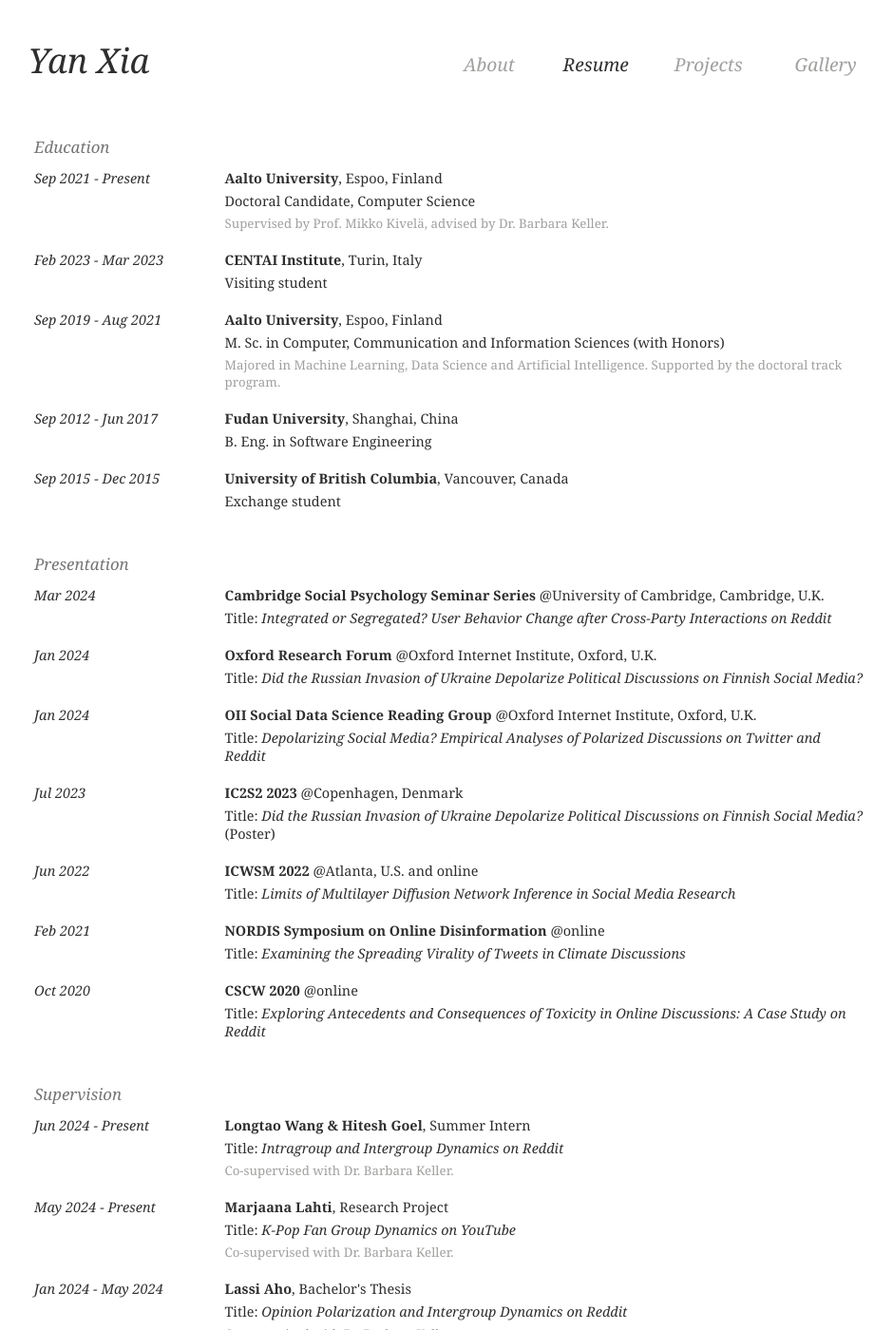
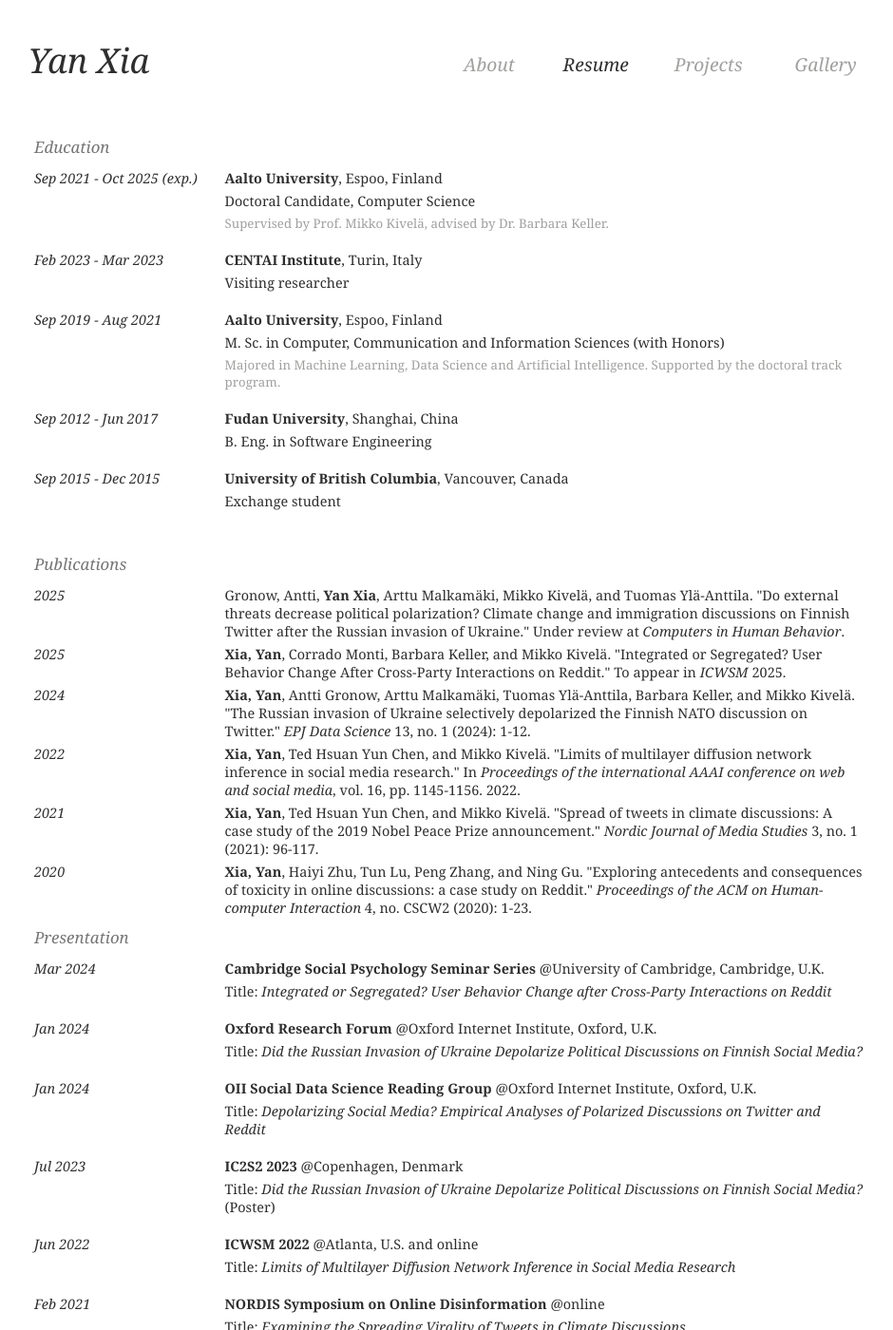
Before and after one commit to yanxxia/yanxxia.github.io, a Jekyll site: the page built from resume.html, in a window 1280 px wide and 1400 px high. Shown: the whole window at 95% size, without its empty margins (168-1108 px from the left). Built offline with Jekyll 4.4.1, drawn with Linux system fonts in a browser that asks for light colours; some of the changed text lies outside the part shown.

Commit message:
Update 2025

```diff
--- a/_layouts/default.html
+++ b/_layouts/default.html
@@ -14,7 +14,7 @@
     </div>
     {{ content }}
     <div class="footer-div">
-        <p class='copyright'>&copy; 2024 by Yan Xia. Built with <a href="https://jekyllrb.com/">Jekyll</a>.</p>
+        <p class='copyright'>&copy; 2025 by Yan Xia. Built with <a href="https://jekyllrb.com/">Jekyll</a>.</p>
         {%- if site.github_username -%}
         <div class='social-media'><a href="https://github.com/{{ site.github_username| cgi_escape | escape }}">
           <img class="svg-icon github" src="/assets/minima-social-icons/github.svg"/>
--- a/resume.html
+++ b/resume.html
@@ -6,7 +6,7 @@
   <div class="section-div">
     <p class="section-title">Education</p>
     <div class="entry-div">
-      <div class="time-div">Sep 2021 - Present</div>
+      <div class="time-div">Sep 2021 - Oct 2025 (exp.)</div>
       <div class="content-div">
         <div class="content"><b>Aalto University</b>, Espoo, Finland</div>
         <div class="content">Doctoral Candidate, Computer Science</div>
@@ -17,7 +17,7 @@
       <div class="time-div">Feb 2023 - Mar 2023</div>
       <div class="content-div">
         <div class="content"><b><a href="https://centai.eu/home" class="dark">CENTAI Institute</a></b>, Turin, Italy</div>
-        <div class="content last">Visiting student</div>
+        <div class="content last">Visiting researcher</div>
       </div>
     </div>
     <div class="entry-div">
@@ -40,6 +40,45 @@
       <div class="content-div">
         <div class="content"><b>University of British Columbia</b>, Vancouver, Canada</div>
         <div class="content last section-last">Exchange student</div>
+      </div>
+    </div>
+  </div>
+  <div class="section-div">
+    <p class="section-title">Publications</p>
+    <div class="entry-div">
+      <div class="time-div">2025</div>
+      <div class="content-div">
+        <div class="content">Gronow, Antti, <b>Yan Xia</b>, Arttu Malkamäki, Mikko Kivelä, and Tuomas Ylä-Anttila. "Do external threats decrease political polarization? Climate change and immigration discussions on Finnish Twitter after the Russian invasion of Ukraine." Under review at <i>Computers in Human Behavior</i>.</div>
+      </div>
+    </div>
+    <div class="entry-div">
+      <div class="time-div">2025</div>
+      <div class="content-div">
+        <div class="content"><b>Xia, Yan</b>, Corrado Monti, Barbara Keller, and Mikko Kivelä. "Integrated or Segregated? User Behavior Change After Cross-Party Interactions on Reddit." To appear in <i>ICWSM</i> 2025.</div>
+      </div>
+    </div>
+    <div class="entry-div">
+      <div class="time-div">2024</div>
+      <div class="content-div">
+        <div class="content"><b>Xia, Yan</b>, Antti Gronow, Arttu Malkamäki, Tuomas Ylä-Anttila, Barbara Keller, and Mikko Kivelä. "The Russian invasion of Ukraine selectively depolarized the Finnish NATO discussion on Twitter." <i>EPJ Data Science</i> 13, no. 1 (2024): 1-12.</div>
+      </div>
+    </div>
+    <div class="entry-div">
+      <div class="time-div">2022</div>
+      <div class="content-div">
+        <div class="content"><b>Xia, Yan</b>, Ted Hsuan Yun Chen, and Mikko Kivelä. "Limits of multilayer diffusion network inference in social media research." In <i>Proceedings of the international AAAI conference on web and social media</i>, vol. 16, pp. 1145-1156. 2022.</div>
+      </div>
+    </div>
+    <div class="entry-div">
+      <div class="time-div">2021</div>
+      <div class="content-div">
+        <div class="content"><b>Xia, Yan</b>, Ted Hsuan Yun Chen, and Mikko Kivelä. "Spread of tweets in climate discussions: A case study of the 2019 Nobel Peace Prize announcement." <i>Nordic Journal of Media Studies</i> 3, no. 1 (2021): 96-117.</div>
+      </div>
+    </div>
+    <div class="entry-div">
+      <div class="time-div">2020</div>
+      <div class="content-div">
+        <div class="content"><b>Xia, Yan</b>, Haiyi Zhu, Tun Lu, Peng Zhang, and Ning Gu. "Exploring antecedents and consequences of toxicity in online discussions: a case study on Reddit." <i>Proceedings of the ACM on Human-computer Interaction</i> 4, no. CSCW2 (2020): 1-23.</div>
       </div>
     </div>
   </div>
@@ -98,18 +137,10 @@
   <div class="section-div">
     <p class="section-title">Supervision</p>
     <div class="entry-div">
-      <div class="time-div">Jun 2024 - Present</div>
+      <div class="time-div">Jun 2024 - Sep 2024</div>
       <div class="content-div">
         <div class="content"><b>Longtao Wang & Hitesh Goel</b>, Summer Intern</div>
         <div class="content">Title: <i>Intragroup and Intergroup Dynamics on Reddit</i></div>
-        <div class="content description last">Co-supervised with <a href="https://users.aalto.fi/~kellerb1/">Dr. Barbara Keller</a>.</div>
-      </div>
-    </div>
-    <div class="entry-div">
-      <div class="time-div">May 2024 - Present</div>
-      <div class="content-div">
-        <div class="content"><b>Marjaana Lahti</b>, Research Project</div>
-        <div class="content">Title: <i>K-Pop Fan Group Dynamics on YouTube</i></div>
         <div class="content description last">Co-supervised with <a href="https://users.aalto.fi/~kellerb1/">Dr. Barbara Keller</a>.</div>
       </div>
     </div>
@@ -169,13 +200,13 @@
   <div class="section-div">
     <p class="section-title">Review</p>
     <div class="entry-div">
-      <div class="time-div">Apr 2024</div>
+      <div class="time-div">2024</div>
       <div class="content-div">
         <div class="content"><a href="https://dl.acm.org/journal/tochi" class="dark"><b>TOCHI</b> (ACM Transactions on Computer-Human Interaction)</a></div>
       </div>
     </div>
     <div class="entry-div">
-      <div class="time-div">May 2024</div>
+      <div class="time-div">2024, 2025</div>
       <div class="content-div">
         <div class="content last section-last"><a href="https://icwsm.org" class="dark"><b>ICWSM</b> (International AAAI Conference on Web and Social Media)</a></div>
       </div>
```
Also changed, not shown: index.html (+4 -4 lines), projects.html (+3 -13 lines), 1 other file.
